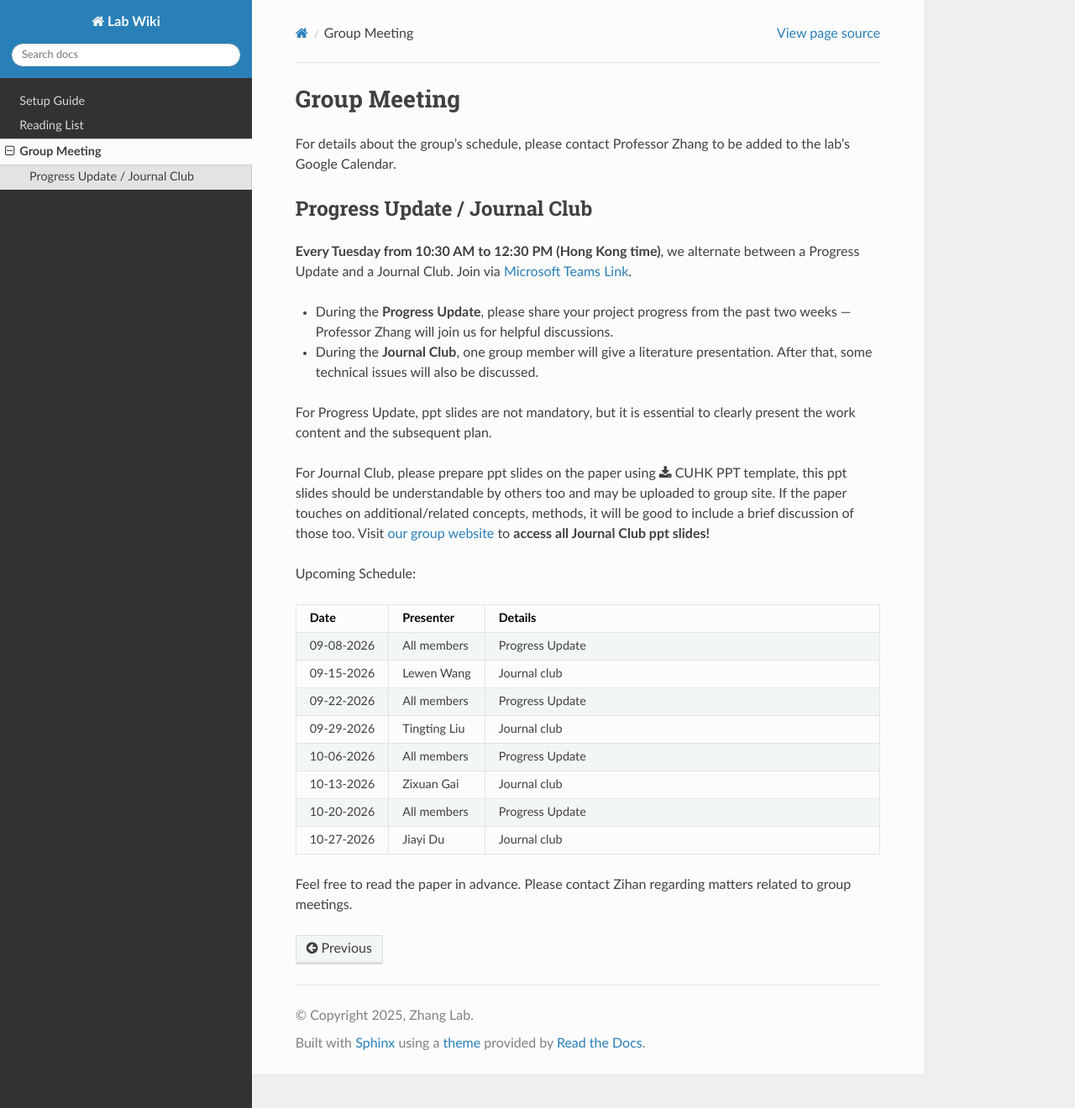
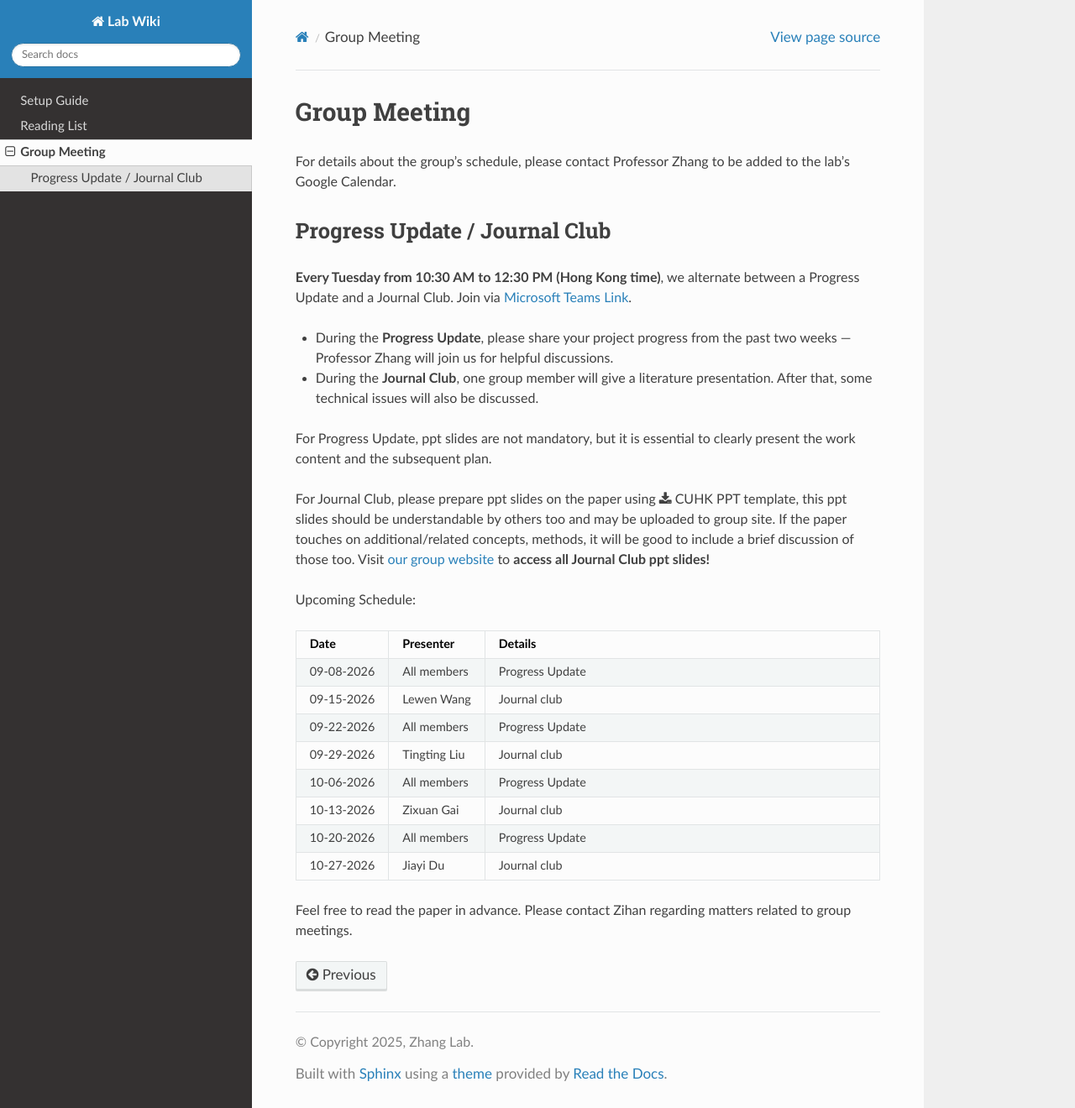
Before and after one commit to xinglong-zhang/labwiki, a Sphinx documentation site: the page built from docs/source/meeting.rst, in a window 1280 px wide and 1320 px high. Shown: the whole window at 84% size. Built offline with Sphinx 7.4.7 and the Read the Docs theme 3.1.0, drawn with Linux system fonts in a browser that asks for light colours.

Commit message:
added custom css file

```diff
--- /dev/null
+++ b/docs/source/_static/custom.css
@@ -0,0 +1,16 @@
+/* Increase main content font size */
+.rst-content {
+    font-size: 17px;
+    line-height: 1.65;
+}
+
+/* Slightly enlarge sidebar navigation */
+.wy-menu-vertical a {
+    font-size: 15px;
+}
+
+/* Keep code reasonably compact */
+.rst-content code,
+.rst-content pre {
+    font-size: 0.92em;
+}
--- a/docs/source/conf.py
+++ b/docs/source/conf.py
@@ -35,3 +35,4 @@
 epub_show_urls = 'footnote'
 
 html_static_path = ["_static"]
+html_css_files = ["custom.css"]
```
